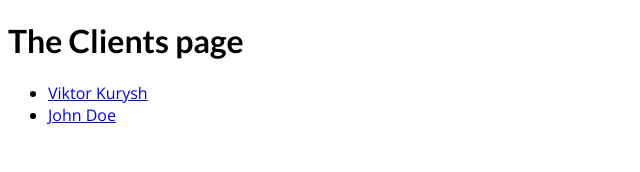
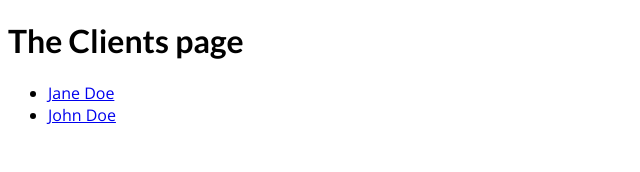
Before and after one commit to vik8174/pure-uranium, a Next.js app: page /clients in a window 1280 px wide. Shown: the top 172 px of the page, without its empty margins (0-640 px from the left). Built offline with nearby package versions, Linux system fonts and the light colour scheme.

Commit message:
chore: fix setup of labeler

```diff
--- a/pages/clients/index.tsx
+++ b/pages/clients/index.tsx
@@ -10,10 +10,10 @@ export default function ClientsPage() {
           <Link
             href={{
               pathname: '/clients/[clientId]',
-              query: { clientId: 'viktor-kurysh' },
+              query: { clientId: 'jane-doe' },
             }}
           >
-            Viktor Kurysh
+            Jane Doe
           </Link>
         </li>
         <li>
```
